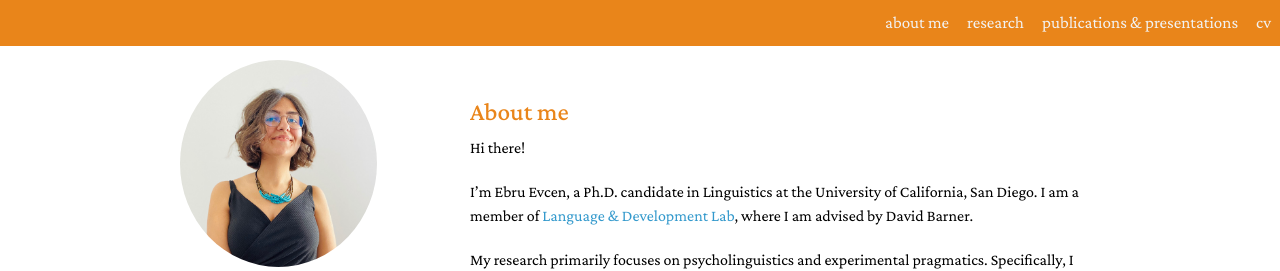
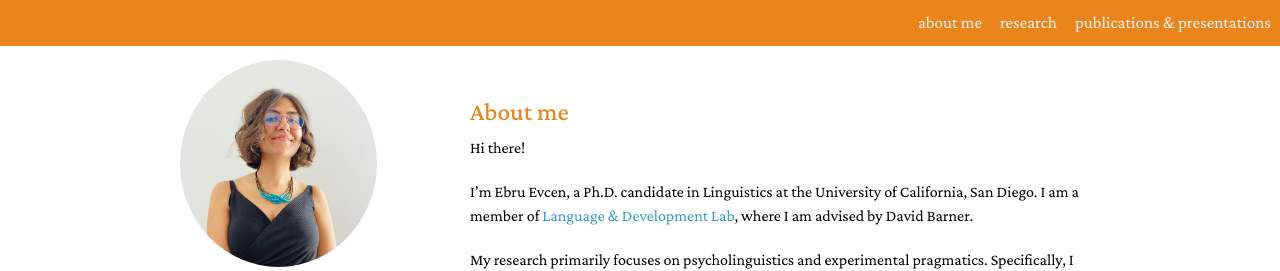
Before and after one commit to ebruevcen/ebruevcen.github.io, a Jekyll site: the page built from index.md, in a window 1280 px wide. Shown: the top 271 px of the page. Built offline with Jekyll 4.4.1, drawn with Linux system fonts in a browser that asks for light colours; a style sheet for code colours, icons or effects is not loaded.

Commit message:
nav yaml updated

```diff
--- a/_data/navigation.yml
+++ b/_data/navigation.yml
@@ -1,6 +1,4 @@
 main:
-  - title: "cv"
-    url: /cv/
 
   - title: "publications & presentations"
     url: /publications_presentations/
```
Also changed, not shown: 1 other file.
